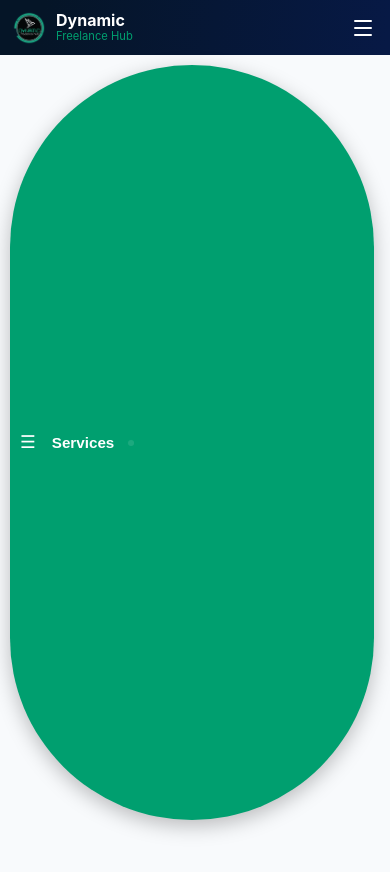
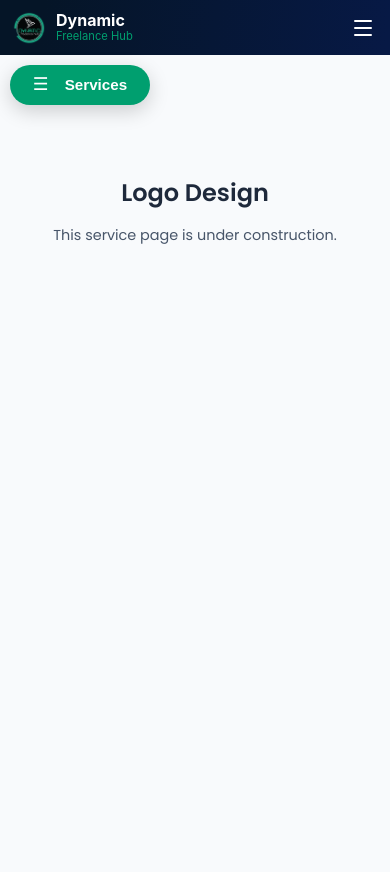
Before and after one commit to Godswillomuka/Dynamic-freelance-hub, a React (Create React App) app: page /services in a window 390 px wide. Shown: the top 872 px of the page. Built offline with nearby package versions, Linux system fonts and the light colour scheme.

Commit message:
Reduce the toggle footprint, force bottom-right placement on mobile, and prevent other breakpoint rules from making it wide.

```diff
--- a/src/components/Sidebar.css
+++ b/src/components/Sidebar.css
@@ -335,7 +335,78 @@
   }
 }
 
-/* Ensure the toggle button is only visible on mobile */
+/* Override: compact, fixed-position mobile toggle (keeps bottom-right and small) */
+@media (max-width: 700px) {
+  .sidebar-toggle {
+    display: inline-flex !important;
+    align-items: center;
+    justify-content: center;
+    position: fixed;
+    bottom: 18px;      /* fixed to bottom-right */
+    right: 18px;
+    z-index: 10050;    /* stay above header/overlay */
+    background: rgb(0, 159, 111);
+    color: white;
+    border: none;
+    border-radius: 999px;
+    padding: 8px 10px; /* reduced padding to avoid wide button */
+    min-width: 44px;   /* minimum touch target */
+    height: 44px;      /* consistent square button */
+    max-width: 140px;  /* prevent stretching */
+    font-size: 0.95rem;
+    cursor: pointer;
+    box-shadow: 0 6px 20px rgba(0, 0, 0, 0.18);
+    gap: 8px;
+    white-space: nowrap;
+    overflow: hidden;
+    text-overflow: ellipsis;
+    transition: transform 0.18s ease, opacity 0.18s ease;
+  }
+
+  /* keep inner label short; if label too long it will be ellipsized */
+  .sidebar-toggle span {
+    display: inline-block;
+    vertical-align: middle;
+    line-height: 1;
+  }
+
+  /* remove the small pulse dot so the button looks simpler and smaller */
+  .sidebar-toggle::after {
+    display: none;
+  }
+
+  /* keep toggle hidden while sidebar open (existing behavior) */
+  body.sidebar-open .sidebar-toggle {
+    opacity: 0;
+    visibility: hidden;
+    pointer-events: none;
+    transform: scale(0.98);
+  }
+}
+
+/* Ensure other media rules that previously used top/left do not override the compact bottom-right placement */
+@media (max-width: 600px) {
+  .sidebar-toggle {
+    bottom: 16px;
+    right: 14px;
+    padding: 7px 9px;
+    min-width: 42px;
+    height: 42px;
+    font-size: 0.92rem;
+  }
+}
+@media (max-width: 480px) {
+  .sidebar-toggle {
+    bottom: 14px;
+    right: 12px;
+    padding: 7px 8px;
+    min-width: 40px;
+    height: 40px;
+    font-size: 0.9rem;
+  }
+}
+
+/* Ensure toggle is hidden on larger screens */
 @media (min-width: 701px) {
   .sidebar-toggle {
     display: none !important;
```
